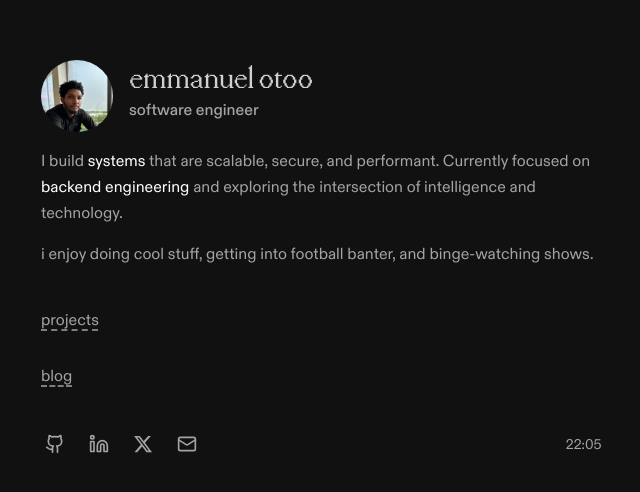
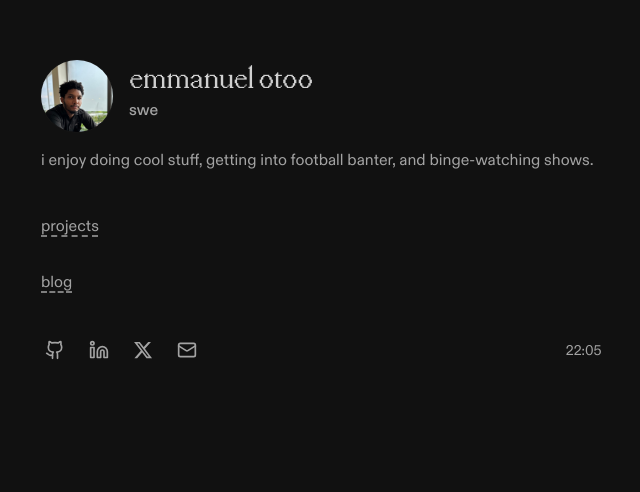
Before and after one commit to emmanuelotoo/portfolio, a Next.js app: page / in a window 1280 px wide. Shown: the part 148-640 px from the top of the page, without its empty margins (311-951 px from the left). Built offline with nearby package versions, Linux system fonts and the light colour scheme.

Commit message:
refactor: remove unused dependencies and update loading component

```diff
--- a/package.json
+++ b/package.json
@@ -9,7 +9,6 @@
     "lint": "next lint"
   },
   "dependencies": {
-    "@icons-pack/react-simple-icons": "^13.7.0",
     "@tailwindcss/aspect-ratio": "^0.4.2",
     "@tailwindcss/forms": "^0.5.10",
     "@tailwindcss/typography": "^0.5.16",
@@ -24,7 +23,6 @@
     "react": "^19.2.0",
     "react-dom": "^19.2.0",
     "react-icons": "^5.5.0",
-    "react-simple-typewriter": "^5.0.1",
     "tailwind-merge": "^3.3.1"
   },
   "devDependencies": {
@@ -36,7 +34,6 @@
     "eslint": "^9",
     "eslint-config-next": "^16.0.6",
     "tailwindcss": "^4",
-    "tw-animate-css": "^1.3.6",
     "typescript": "^5"
   }
 }
--- a/public/og-image-template.html
+++ b/public/og-image-template.html
@@ -53,7 +53,7 @@
 <body>
     <div class="logo">EO</div>
     <h1>Emmanuel Otoo</h1>
-    <p>Software Engineer & Full-Stack Developer</p>
+    <p>Software Engineer</p>
     <div class="url">emmanuelotoo.dev</div>
 </body>
 </html>
--- a/src/app/globals.css
+++ b/src/app/globals.css
@@ -1,5 +1,4 @@
 @import "tailwindcss";
-@import "tw-animate-css";
 
 @custom-variant dark (&:is(.dark *));
 
--- a/src/app/layout.tsx
+++ b/src/app/layout.tsx
@@ -23,6 +23,7 @@ const diaType = localFont({
     },
   ],
   variable: "--font-diatype",
+  display: "swap",
 });
 
 const ppModwest = localFont({
@@ -34,6 +35,7 @@ const ppModwest = localFont({
     },
   ],
   variable: "--font-ppModwest",
+  display: "swap",
 });
 
 export const metadata: Metadata = {
--- /dev/null
+++ b/src/app/loading.tsx
@@ -0,0 +1,5 @@
+import { Loading } from "@/components/loading";
+
+export default function LoadingPage() {
+  return <Loading />;
+}
--- a/src/components/main.tsx
+++ b/src/components/main.tsx
@@ -33,7 +33,7 @@ export const Main = () => {
               emmanuel otoo
             </motion.h1>
             <h2 className="text-secondary-foreground mb-2 font-medium overflow-hidden text-sm sm:text-base">
-              <span className="block">software engineer</span>
+              <span className="block">swe</span>
             </h2>
           </div>
         </div>
@@ -49,12 +49,12 @@ export const Main = () => {
         </a> */}
       </div>
 
-      <p className="mb-3 sm:mb-4 text-secondary-foreground leading-relaxed text-sm sm:text-base">
+      {/* <p className="mb-3 sm:mb-4 text-secondary-foreground leading-relaxed text-sm sm:text-base">
         I build <span className="text-white">systems</span> that are
         scalable, secure, and performant. Currently focused on
         <span className="text-white"> backend engineering</span> and
         exploring the intersection of intelligence and technology.
-      </p>
+      </p> */}
 
       <p className="text-secondary-foreground text-sm sm:text-base">{`i enjoy doing cool stuff, getting into football banter, and binge-watching shows.`}</p>
 
--- a/src/components/navbar.tsx
+++ b/src/components/navbar.tsx
@@ -5,13 +5,13 @@ export const Navbar = () => {
     <div className="flex flex-col gap-2 sm:gap-3">
       <Link
         href="/projects"
-        className="text-secondary-foreground transition-all duration-300 hover:text-white hover:translate-x-1 underline decoration-dashed underline-offset-[5px] py-2 text-sm sm:text-base min-h-[44px] flex items-center focus:outline-none focus:ring-2 focus:ring-foreground/20 focus:ring-offset-2 focus:ring-offset-background rounded"
+        className="text-secondary-foreground transition-all duration-300 hover:text-white hover:translate-x-1 underline decoration-dashed underline-offset-[5px] py-2 text-sm sm:text-base min-h-[44px] flex items-center focus:outline-none rounded"
       >
         projects
       </Link>
       <Link
         href="/blog"
-        className="text-secondary-foreground transition-all duration-300 hover:text-white hover:translate-x-1 underline decoration-dashed underline-offset-[5px] py-2 text-sm sm:text-base min-h-[44px] flex items-center focus:outline-none focus:ring-2 focus:ring-foreground/20 focus:ring-offset-2 focus:ring-offset-background rounded"
+        className="text-secondary-foreground transition-all duration-300 hover:text-white hover:translate-x-1 underline decoration-dashed underline-offset-[5px] py-2 text-sm sm:text-base min-h-[44px] flex items-center focus:outline-none rounded"
       >
         blog
       </Link>
```
Also changed, not shown: 1 other file (tests, documents, lock files or other folders).
